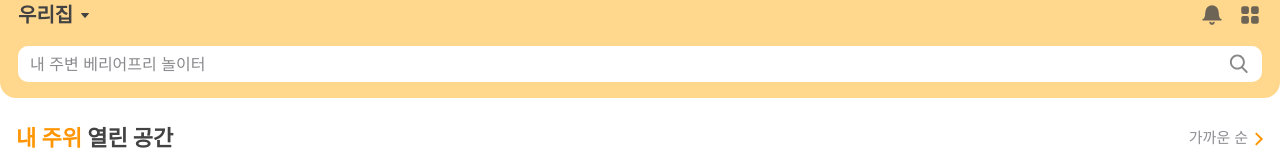
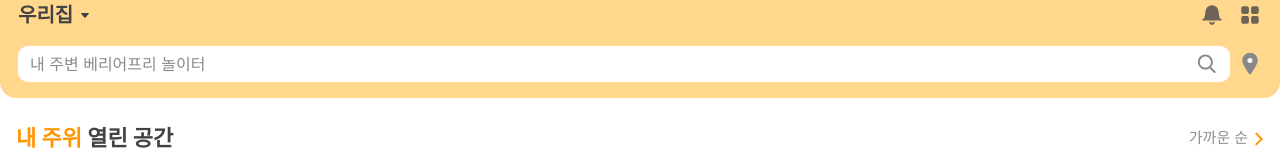
Before and after one commit to Hackathon-TeamIP/MomSsok-Frontend, a Next.js app: page / in a window 1280 px wide. Shown: the top 160 px of the page. Built offline with nearby package versions, Linux system fonts and the light colour scheme.

Commit message:
feat: 현재 위치 가져오는 버튼 추가

```diff
--- /dev/null
+++ b/src/features/main/components/CurrentLocationButton.tsx
@@ -0,0 +1,57 @@
+"use client";
+
+import { GeoIcon } from "@/shared/components/Icons";
+import { useState } from "react";
+
+export default function CurrentLocationButton() {
+  const [loading, setLoading] = useState<boolean>(false);
+
+  const handleCurrentPosition = () => {
+    setLoading(true);
+
+    const options = {
+      enableHighAccuracy: false, // 위치 정확도
+      timeout: 3000, // 타임아웃 설정
+      maximumAge: Infinity, // 캐싱 처리
+    };
+
+    if (navigator.geolocation) {
+      navigator.geolocation.getCurrentPosition(
+        // 성공
+        (position) => {
+          const { latitude, longitude } = position.coords;
+          alert(`테스트- 위도:${latitude} 경도: ${longitude}`);
+
+          const currentPosition = { lat: latitude, lng: longitude };
+
+          // 현재 위치로 지도 이동 등의 추가 작업을 여기에 수행
+
+          setLoading(false);
+          return currentPosition;
+        },
+        // 실패
+        (error) => {
+          alert(
+            `현재 위치를 가져올 수 없습니다. 위치 정보 제공 허용(동의) 해주세요`,
+          );
+          console.error(error);
+          setLoading(false);
+        },
+        options,
+      );
+    } else {
+      console.error("이 브라우저는 Geolocation을 지원하지 않습니다.");
+      setLoading(false);
+    }
+  };
+
+  return (
+    <>
+      <GeoIcon
+        onClick={handleCurrentPosition}
+        color="#888"
+        className="shrink-0 cursor-pointer"
+      />
+    </>
+  );
+}
--- a/src/features/main/components/Header.tsx
+++ b/src/features/main/components/Header.tsx
@@ -7,6 +7,7 @@ import {
   MenuIcon,
 } from "@/shared/components/Icons";
 import { useRouter } from "next/navigation";
+import CurrentLocationButton from "./CurrentLocationButton";
 
 export default function Header() {
   const router = useRouter();
@@ -24,6 +25,7 @@ export default function Header() {
         </div>
       </div>
 
+      <div className="flex justify-between items-center gap-2">
         <div
           className="w-full h-[36px] flex items-center px-3 bg-white rounded-[10px] my-4 justify-between cursor-pointer"
           onClick={() => router.push("/search")}
@@ -31,6 +33,8 @@ export default function Header() {
           <p className="text-[#8A8A8E]">내 주변 베리어프리 놀이터</p>
           <SearchIcon color="#888" />
         </div>
+        <CurrentLocationButton />
+      </div>
     </header>
   );
 }
```
Lines whose indentation alone changed are shown as unchanged.
